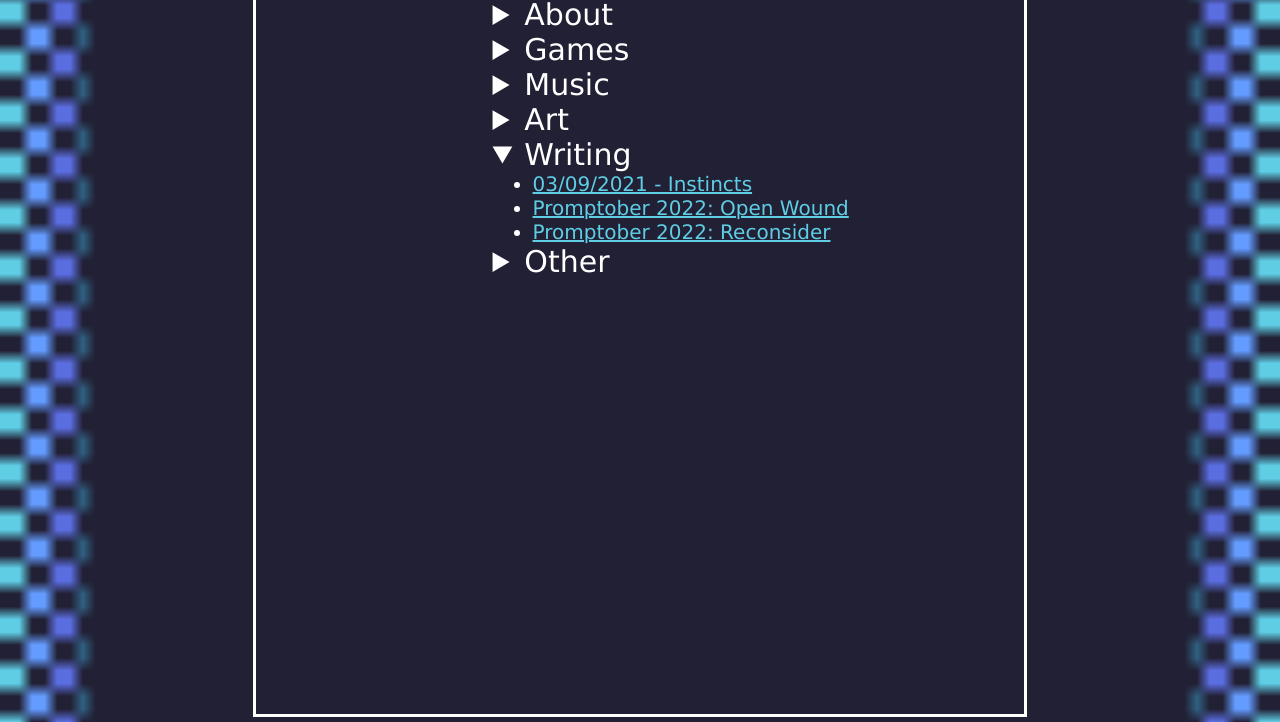
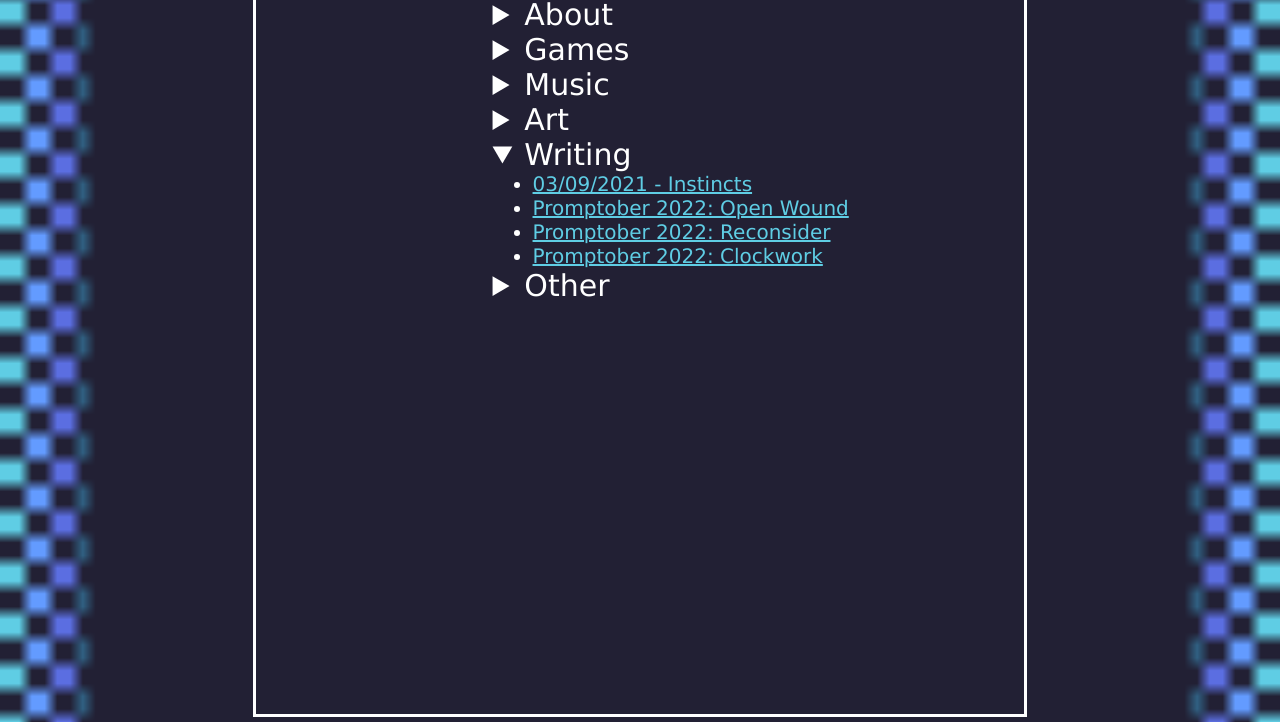
Before and after one commit to avn-0216-m/maiden-dot-zone, a plain HTML site: page index.html in a window 1280 px wide. Both pictures are taken after a click on the heading "Writing". Shown: the part 78-800 px from the top of the page. Drawn offline with Linux system fonts and the light colour scheme.

Commit message:
added link

```diff
--- a/index.html
+++ b/index.html
@@ -42,6 +42,7 @@
                                 <li><a href="/pages/writing/instincts.html">03/09/2021 - Instincts</a></li>
                                 <li><a href="/pages/writing/promptober202201.html">Promptober 2022: Open Wound</a></li>
                                 <li><a href="/pages/writing/promptober202202.html">Promptober 2022: Reconsider</a></li>
+                                <li><a href="/pages/writing/promptober202203.html">Promptober 2022: Clockwork</a></li>
                             </ul>
                         </details>
                         <details>
```
